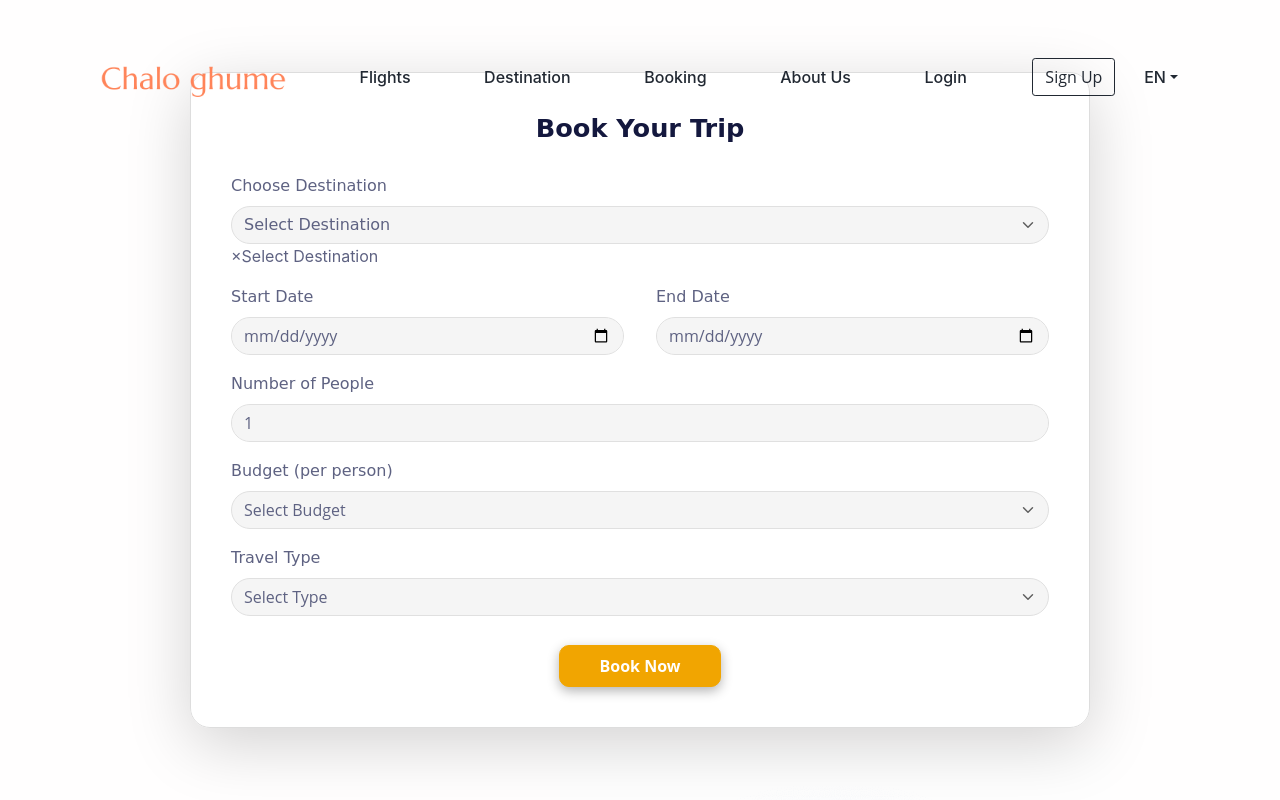
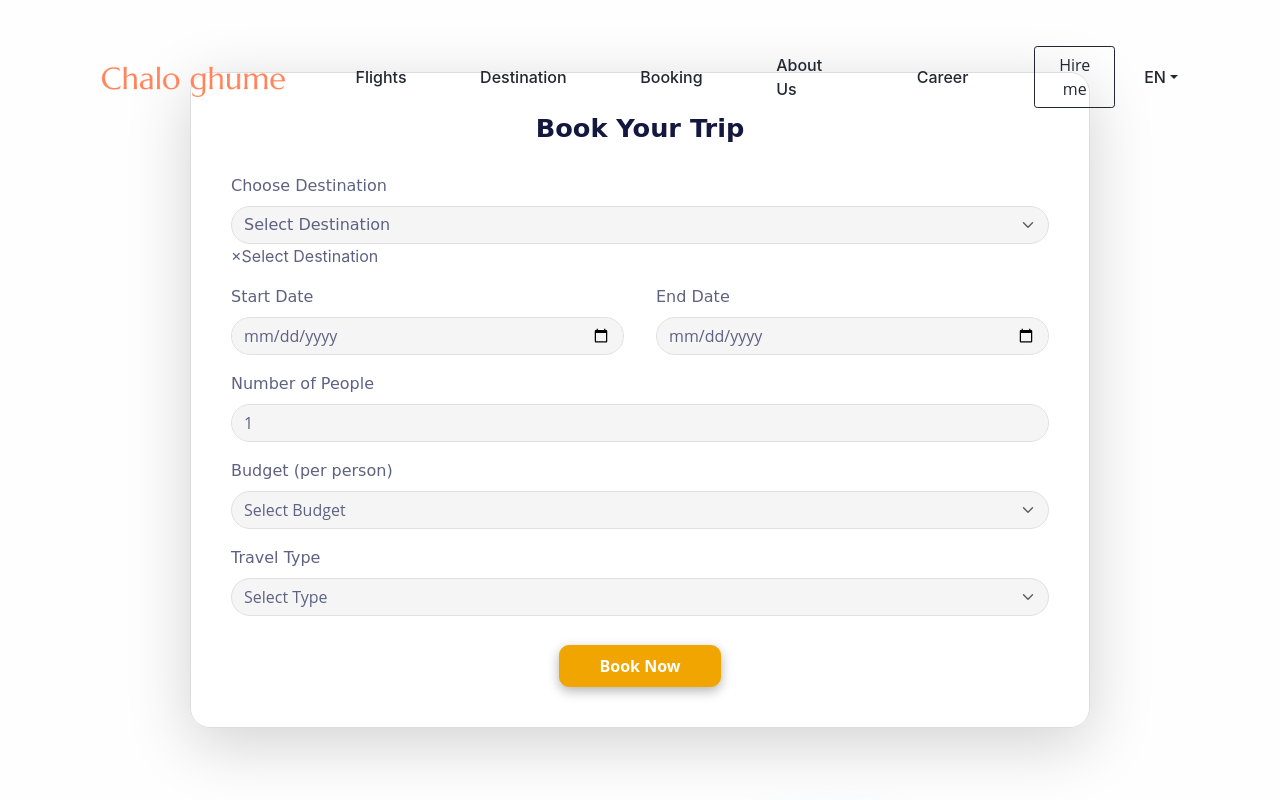
Before and after one commit to aadi6190/Chalo_Ghooume, a plain HTML site: page Booking.html in a window 1280 px wide. Shown: the top 800 px of the page. Drawn offline with nearby package versions, Linux system fonts and the light colour scheme; some packages are replaced by stand-ins of ours; a script that the page names is missing.

Commit message:
Update Booking.html

```diff
--- a/Booking.html
+++ b/Booking.html
@@ -8,7 +8,7 @@
 <link rel="stylesheet" href="https://cdnjs.cloudflare.com/ajax/libs/font-awesome/4.7.0/css/font-awesome.min.css">
 </head>
 <body>
-     <nav class="navbar navbar-expand-lg navbar-light fixed-top py-5 d-block" data-navbar-on-scroll="data-navbar-on-scroll">
+       <nav class="navbar navbar-expand-lg navbar-light fixed-top py-5 d-block" data-navbar-on-scroll="data-navbar-on-scroll">
         <div class="container"><a class="navbar-brand" href="index.html"><img src="assets/img/newimage/Chalo ghume-logo-transparent.png" height="68" alt="logo" /></a>
           <button class="navbar-toggler" type="button" data-bs-toggle="collapse" data-bs-target="#navbarSupportedContent" aria-controls="navbarSupportedContent" aria-expanded="false" aria-label="Toggle navigation"><span class="navbar-toggler-icon"> </span></button>
           <div class="collapse navbar-collapse border-top border-lg-0 mt-4 mt-lg-0" id="navbarSupportedContent">
@@ -17,8 +17,8 @@
               <li class="nav-item px-3 px-xl-4"><a class="nav-link fw-medium" href="destinations.html">Destination</a></li>
               <li class="nav-item px-3 px-xl-4"><a class="nav-link fw-medium" aria-current="page" href="Booking.html">Booking</a></li>
               <li class="nav-item px-3 px-xl-4"><a class="nav-link fw-medium" aria-current="page" href="about.html">About Us</a></li>
-              <li class="nav-item px-3 px-xl-4"><a class="nav-link fw-medium" aria-current="page" href="login.html">Login</a></li>
-              <li class="nav-item px-3 px-xl-4"><a class="btn btn-outline-dark order-1 order-lg-0 fw-medium" href="signup.html">Sign Up</a></li>
+              <li class="nav-item px-3 px-xl-4"><a class="nav-link fw-medium" aria-current="page" href="https://forms.gle/nUjfJ2g92fmpHKmz9" target="_blank">Career</a></li>
+              <li class="nav-item px-3 px-xl-4"><a class="btn btn-outline-dark order-1 order-lg-0 fw-medium" href="https://portfolio-new-iota-five.vercel.app/" target="_blank">Hire me</a></li>
               <li class="nav-item dropdown px-3 px-lg-0"> <a class="d-inline-block ps-0 py-2 pe-3 text-decoration-none dropdown-toggle fw-medium" href="#" id="navbarDropdown" role="button" data-bs-toggle="dropdown" aria-expanded="false">EN</a>
                 <ul class="dropdown-menu dropdown-menu-end border-0 shadow-lg" style="border-radius:0.3rem;" aria-labelledby="navbarDropdown">
                   <li><a class="dropdown-item" href="#!">EN</a></li>
```
